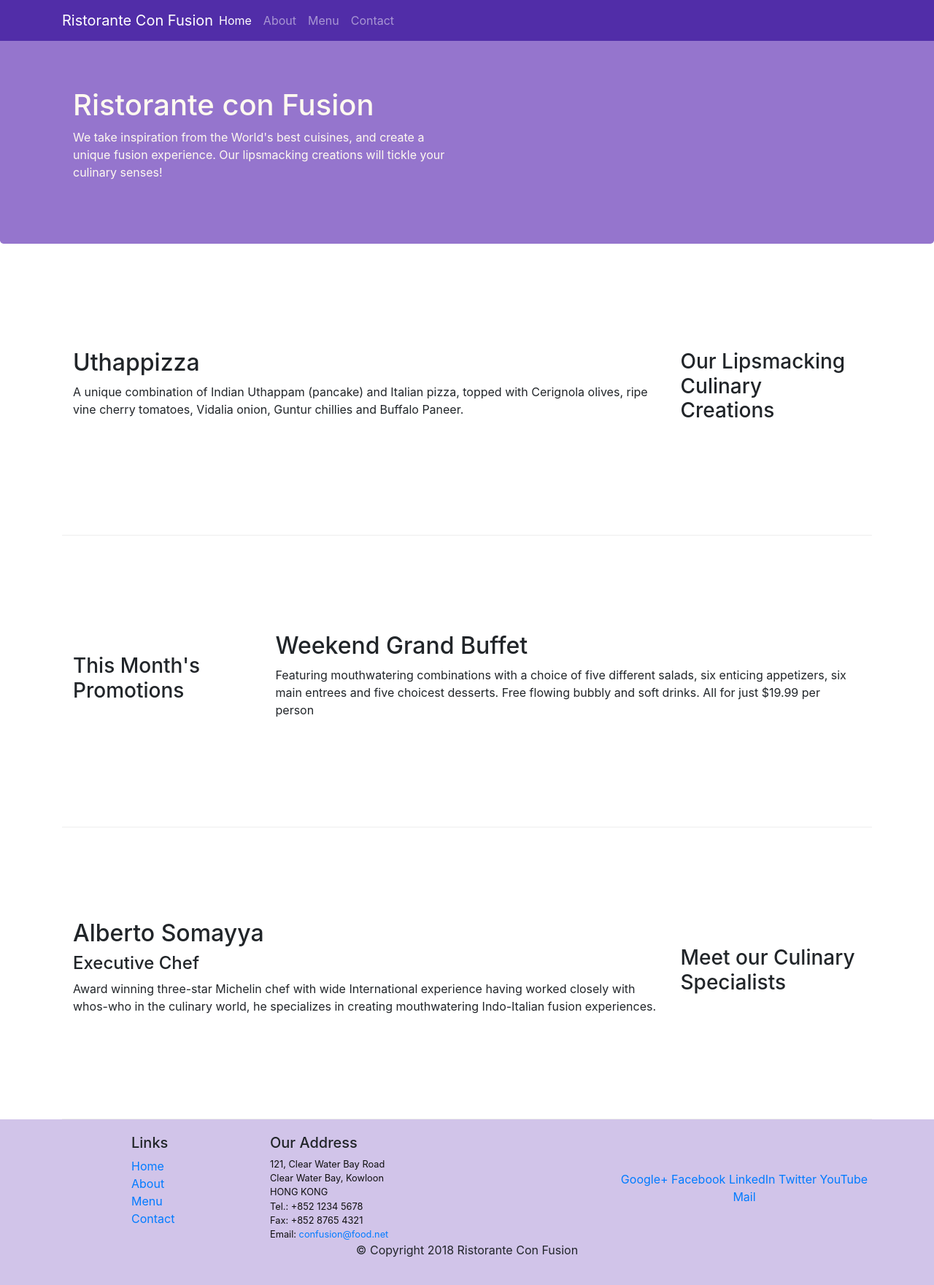
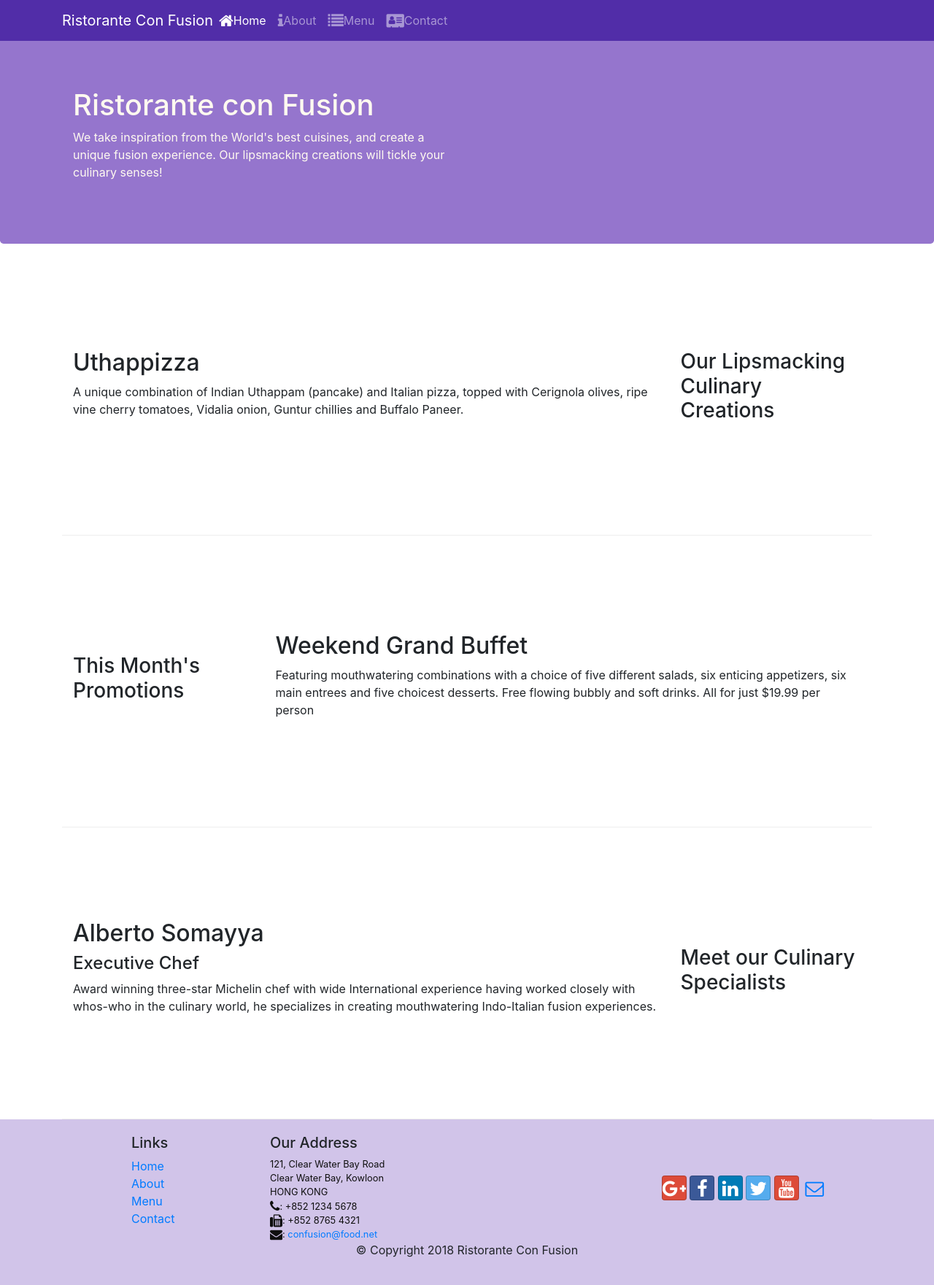
Before and after one commit to LuigiBot/conFusion, a website: page index.html in a window 1280 px wide. Shown: the whole page at 73% size. Drawn offline with nearby package versions, Linux system fonts and the light colour scheme.

Commit message:
Icon Fonts

```diff
--- a/css/styles.css
+++ b/css/styles.css
@@ -37,5 +37,4 @@ body{
 
 .navbar-dark {
     background-color: #512da8;
-
 }
--- a/index.html
+++ b/index.html
@@ -8,7 +8,9 @@
 
     <!--Bootstrap CSS-->
     <link rel="stylesheet" href="node_modules/bootstrap/dist/css/bootstrap.min.css">
-    <link rel="stylesheet" href="css/styles.css">
+    <link rel="stylesheet" href="node_modules/font-awesome/css/font-awesome.min.css">
+    <link rel="stylesheet" href="node_modules/bootstrap-social/bootstrap-social.css">
+    <link href="css/styles.css" rel="stylesheet">
     <title>Ristorante Con Fusion</title>
 </head>
 
@@ -26,16 +28,16 @@
             <div class="collapse navbar-collapse" id="Navbar">
                 <ul class="navbar-nav mr-auto">
                     <li class="nav-item active">
-                        <a class="nav-link" href="#">Home</a>
+                        <a class="nav-link" href="#"><span class="fa fa-home fa-lg"></span>Home</a>
                     </li>
                     <li class="nav-item">
-                        <a class="nav-link" href="./aboutus.html">About</a>
+                        <a class="nav-link" href="./aboutus.html"><span class="fa fa-info fa-lg"></span>About</a>
                     </li>
                     <li class="nav-item">
-                        <a class="nav-link" href="#">Menu</a>
+                        <a class="nav-link" href="#"><span class="fa fa-list fa-lg"></span>Menu</a>
                     </li>
                     <li class="nav-item">
-                        <a class="nav-link" href="#">Contact</a>
+                        <a class="nav-link" href="#"><span class="fa fa-address-card fa-lg"></span>Contact</a>
                     </li>
                 </ul>
             </div>
@@ -107,19 +109,19 @@
 		              121, Clear Water Bay Road<br>
 		              Clear Water Bay, Kowloon<br>
 		              HONG KONG<br>
-		              Tel.: +852 1234 5678<br>
-		              Fax: +852 8765 4321<br>
-		              Email: <a href="mailto:confusion@food.net">confusion@food.net</a>
+		              <i class="fa fa-phone fa-lg"></i>: +852 1234 5678<br>
+		              <i class="fa fa-fax fa-lg"></i>: +852 8765 4321<br>
+		              <i class="fa fa-envelope fa-lg"></i>: <a href="mailto:confusion@food.net">confusion@food.net</a>
 		           </address>
                 </div>
                 <div class="col-12 col-sm-4 align-self-center">
                     <div class="text-center">
-                        <a href="http://google.com/+">Google+</a>
-                        <a href="http://www.facebook.com/profile.php?id=">Facebook</a>
-                        <a href="http://www.linkedin.com/in/">LinkedIn</a>
-                        <a href="http://twitter.com/">Twitter</a>
-                        <a href="http://youtube.com/">YouTube</a>
-                        <a href="mailto:">Mail</a>
+                        <a class="btn btn-social-icon btn-google" href="http://google.com/+"><i class="fa fa-google-plus fa-lg"></i></a>
+                        <a class="btn btn-social-icon btn-facebook" href="http://www.facebook.com/profile.php?id="><i class="fa fa-facebook fa-lg"></i></a>
+                        <a class="btn btn-social-icon btn-linkedin" href="http://www.linkedin.com/in/"><i class="fa fa-linkedin fa-lg"></i></a>
+                        <a class="btn btn-social-icon btn-twitter" href="http://twitter.com/"><i class="fa fa-twitter fa-lg"></i></a>
+                        <a class="btn btn-social-icon btn-google" href="http://youtube.com/"><i class="fa fa-youtube fa-lg"></i></a>
+                        <a class="btn btn-social-icon" href="mailto:"><i class="fa fa-envelope-o fa-lg"></i></a>
                     </div>
                 </div>
            </div>
--- a/package.json
+++ b/package.json
@@ -15,6 +15,8 @@
   },
   "dependencies": {
     "bootstrap": "^4.0.0",
+    "bootstrap-social": "^5.1.1",
+    "font-awesome": "^4.7.0",
     "jquery": "^3.3.1",
     "popper.js": "^1.12.9"
   }
```
Also changed, not shown: aboutus.html (+15 -13 lines), 1 other file.
